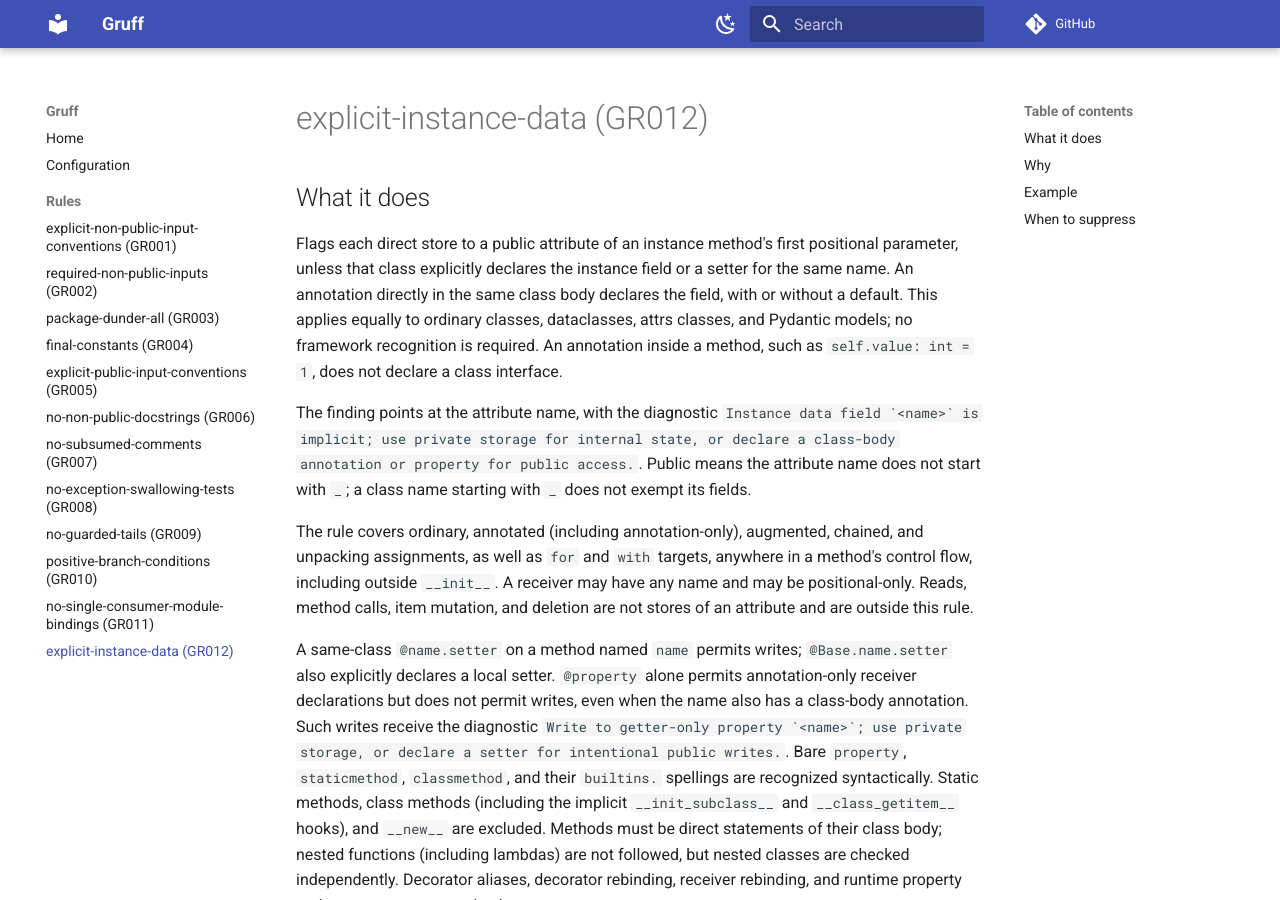
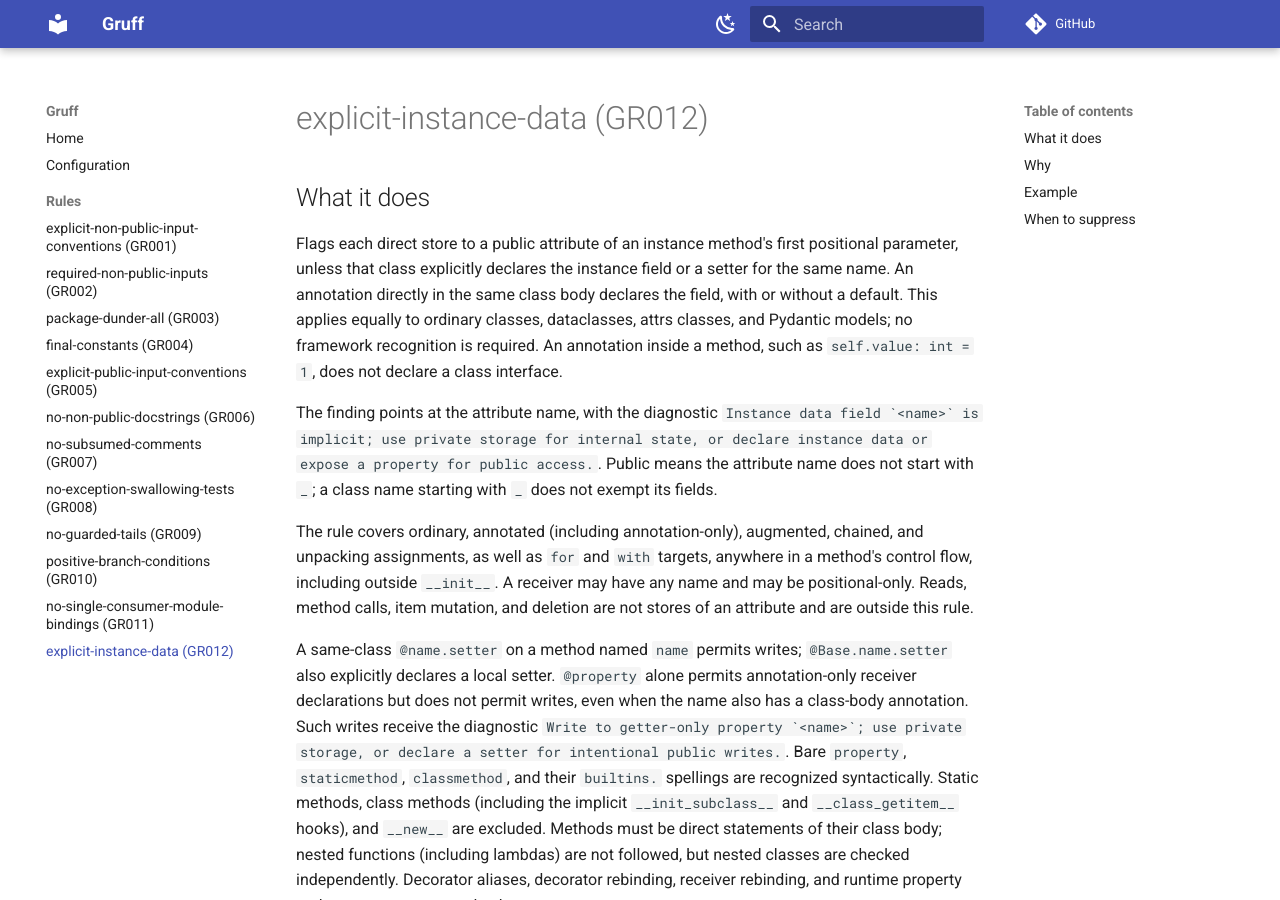
Before and after one commit to wkentaro/gruff, an MkDocs documentation site: the page built from docs/rules/explicit-instance-data.md, in a window 1280 px wide and 900 px high. Built offline with MkDocs 1.6.1 and Material for MkDocs 9.7.7, drawn with Linux system fonts in a browser that asks for light colours; comment, search, counter and statistics services are not loaded.

Commit message:
fix: clarify GR012 instance-data repair guidance
Ask for an instance-data declaration instead of an annotation that may
already exist as ClassVar or InitVar. Keep the diagnostic, CLI assertion,
rule documentation, and release fragment aligned.

```diff
--- a/docs/rules/explicit-instance-data.md
+++ b/docs/rules/explicit-instance-data.md
@@ -4,7 +4,7 @@
 
 Flags each direct store to a public attribute of an instance method's first positional parameter, unless that class explicitly declares the instance field or a setter for the same name. An annotation directly in the same class body declares the field, with or without a default. This applies equally to ordinary classes, dataclasses, attrs classes, and Pydantic models; no framework recognition is required. An annotation inside a method, such as `self.value: int = 1`, does not declare a class interface.
 
-The finding points at the attribute name, with the diagnostic ``Instance data field `<name>` is implicit; use private storage for internal state, or declare a class-body annotation or property for public access.``. Public means the attribute name does not start with `_`; a class name starting with `_` does not exempt its fields.
+The finding points at the attribute name, with the diagnostic ``Instance data field `<name>` is implicit; use private storage for internal state, or declare instance data or expose a property for public access.``. Public means the attribute name does not start with `_`; a class name starting with `_` does not exempt its fields.
 
 The rule covers ordinary, annotated (including annotation-only), augmented, chained, and unpacking assignments, as well as `for` and `with` targets, anywhere in a method's control flow, including outside `__init__`. A receiver may have any name and may be positional-only. Reads, method calls, item mutation, and deletion are not stores of an attribute and are outside this rule.
 
```
Also changed, not shown: changelog.d/86.changed.md (+1 -1 lines), 2 other files.
